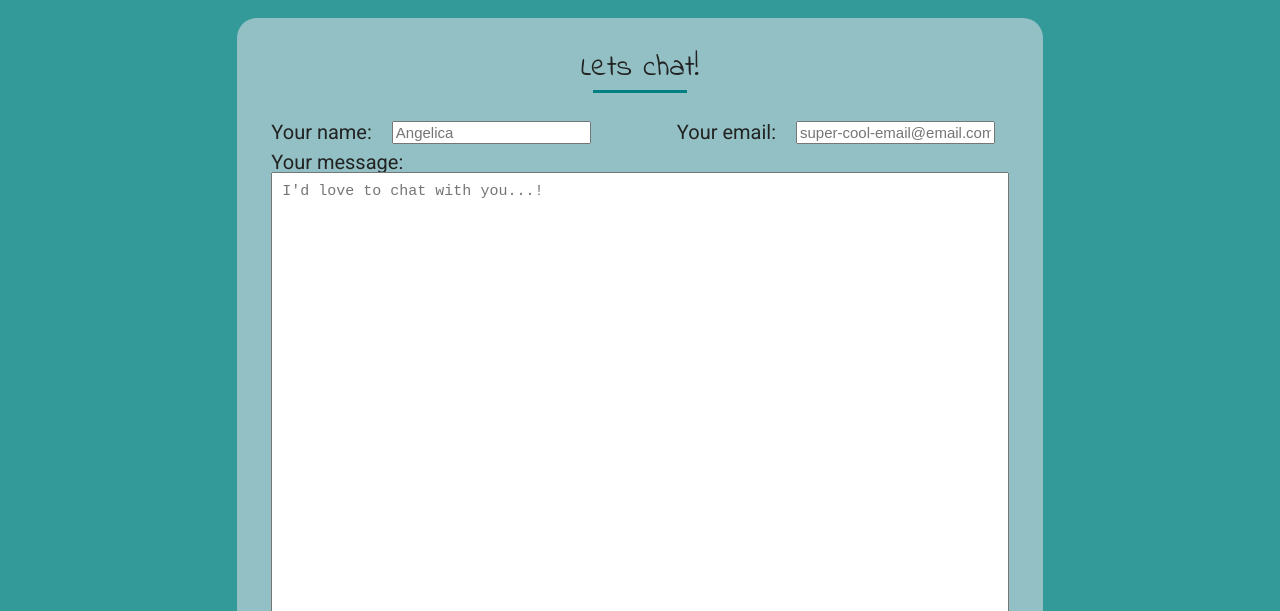
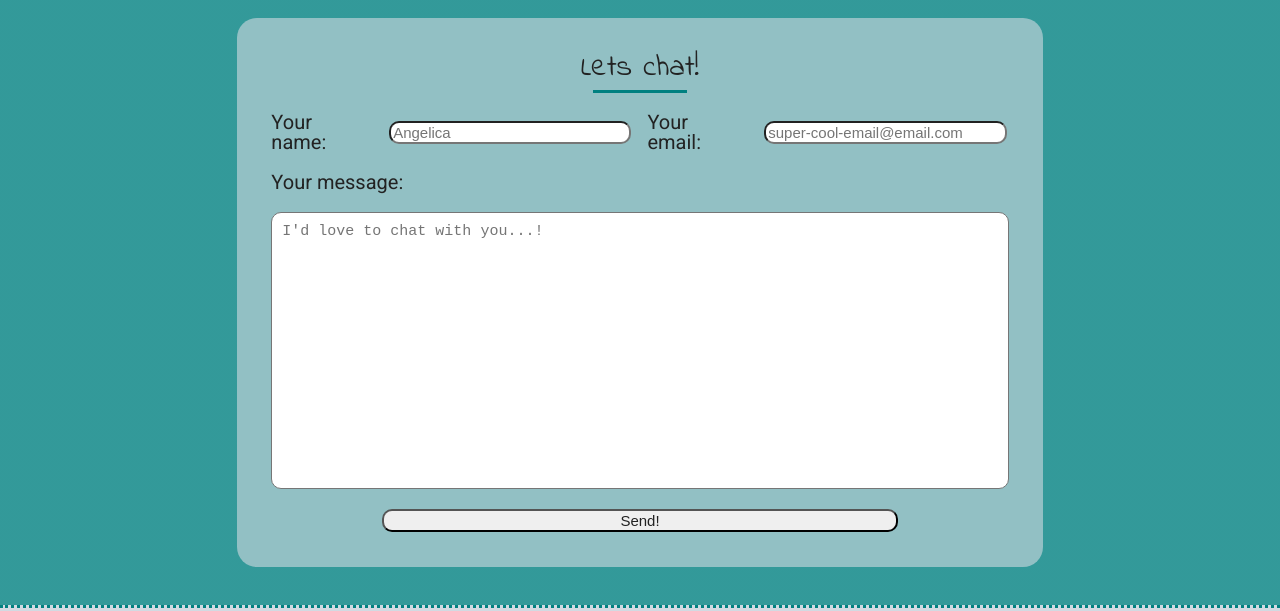
Before and after one commit to JellyB1/portfolio, a plain HTML site: page index.html in a window 1280 px wide. Shown: the part 2570-3181 px from the top of the page. Drawn offline with Linux system fonts and the light colour scheme.

Commit message:
styling the form

```diff
--- a/index.html
+++ b/index.html
@@ -243,7 +243,7 @@
 					</div>
 
 					<label for="message">Your message: </label>
-					<textarea name="message" id="message" rows="30" cols="30" rows="10" placeholder="I'd love to chat with you...!" required></textarea>
+					<textarea name="message" id="message" rows="15" cols="30" rows="10" placeholder="I'd love to chat with you...!" required></textarea>
 
 					<input type="submit" value="Send!">
 				</form>
--- a/styles/scss/partials/_contact.scss
+++ b/styles/scss/partials/_contact.scss
@@ -24,27 +24,50 @@ form {
 	flex-direction: row wrap;
 	align-items: center;
 	justify-content: space-between;
+	margin-bottom: 20px;
 }
 .formField {
-	width: 45%;
+	width: 49%;
 	display: flex;
 	flex-direction: row wrap;
-	// justify-content: space-between;
 	align-items: center;
+	justify-content: space-between;
 }
+
 input {
-	width: 60%;
+	width: 70%;
+	margin: 2px;
 }
+
 label {
 	@include fontSize(20);
 	margin-right: 20px;
 }
+
 textarea {
 	resize: none;
 	padding: 10px;
+	margin: 20px 0px;
 }
 
 input,
 textarea {
 	@include fontSize(15);
+	border-radius: 10px;
+	transition: box-shadow ease-in 0.35s;
+
+	&:focus {
+		box-shadow: 2px 2px 10px #000;
+	}
 }
+
+input[type="submit"] {
+	margin: auto;
+	transition: background-color ease-in-out 0.35s, color ease-in-out 0.35s;
+
+	&:hover,
+	&:focus {
+		color: $secondaryFont;
+		background-color: $accentColor;
+	}
+}
```
Also changed, not shown: styles/styles.css.
